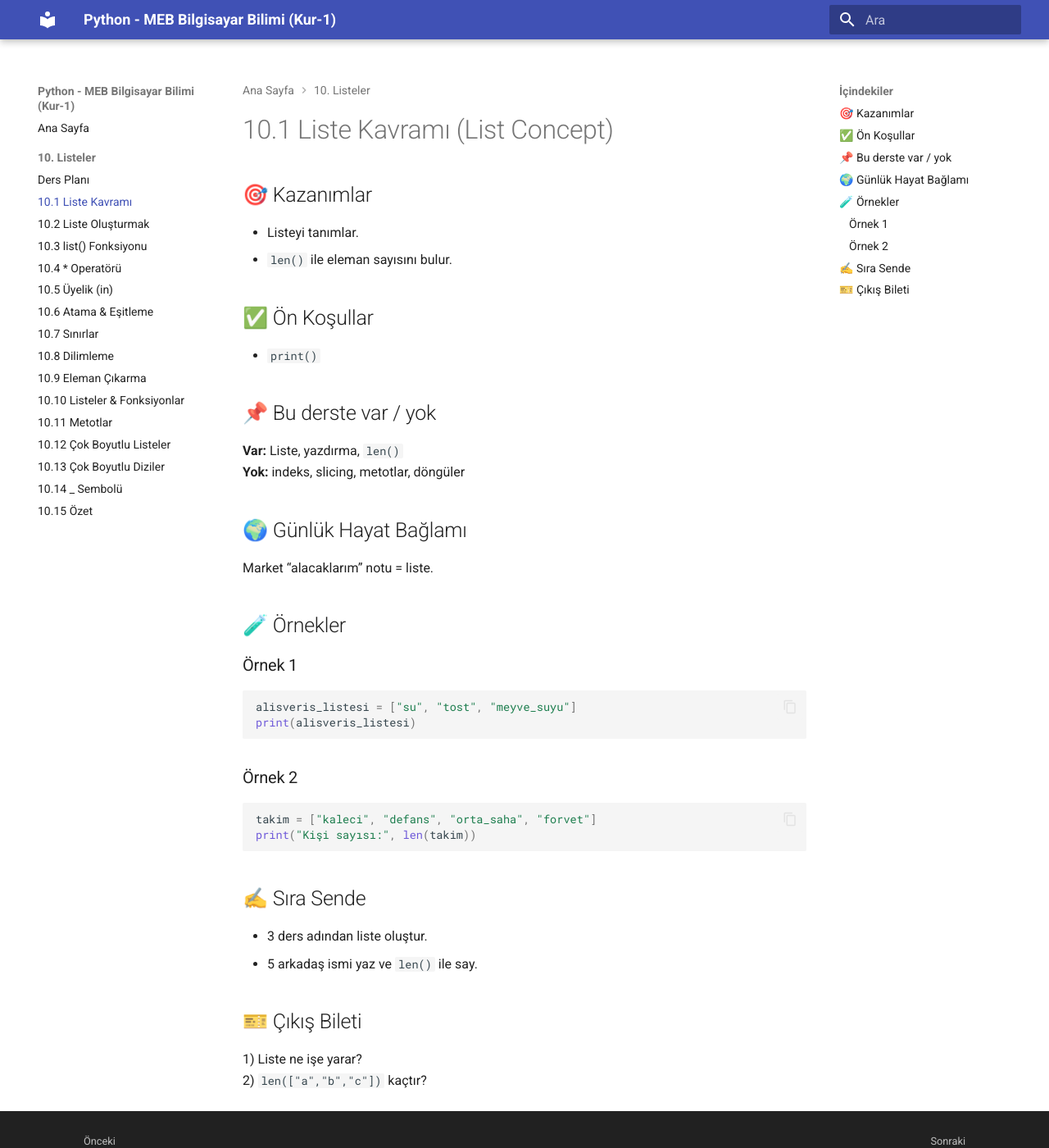
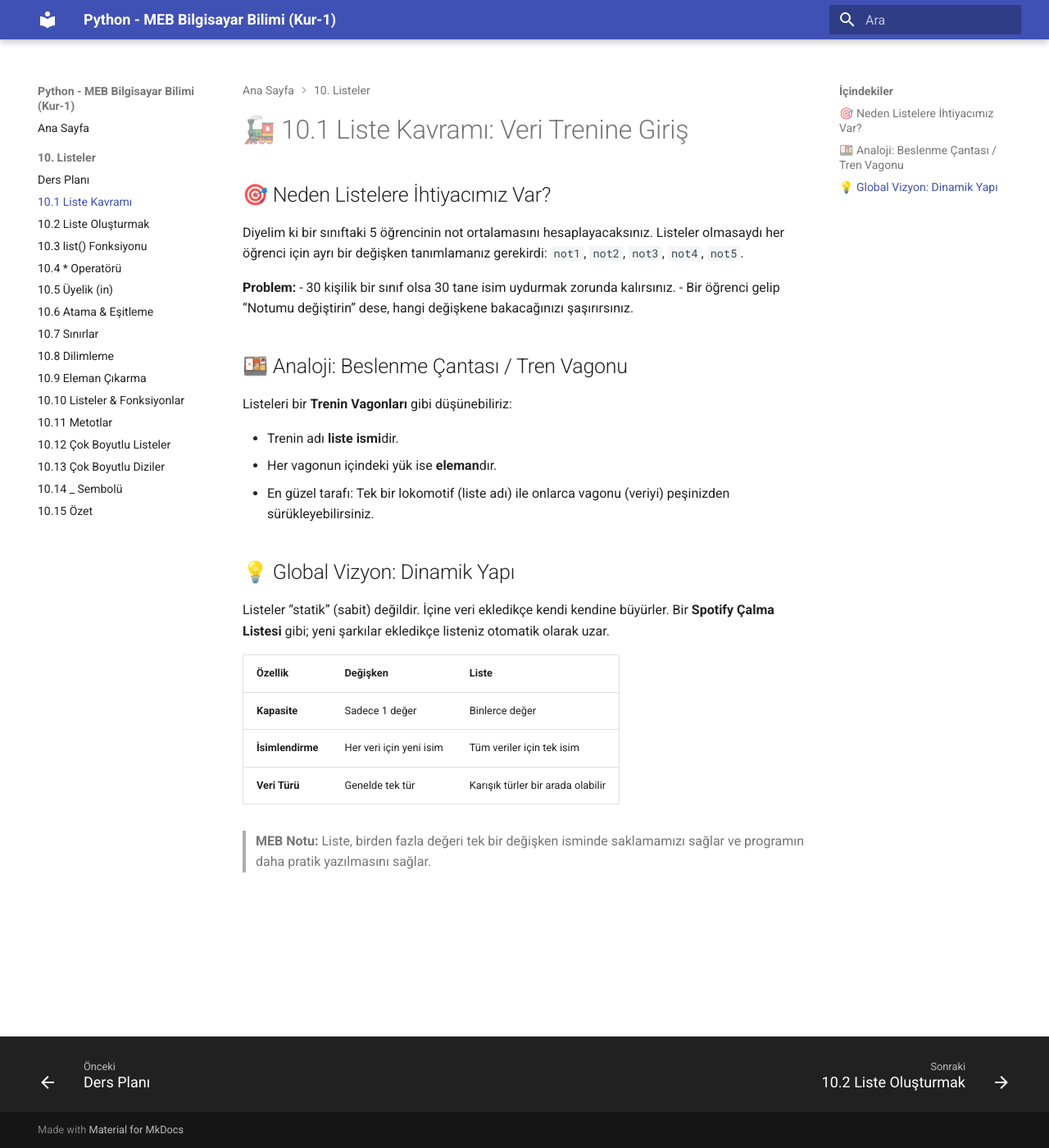
Before and after one commit to MehmettPeker/10-Sinif-Bilgisayar-Bilimi-Python, an MkDocs documentation site: the page built from docs/10_listeler/10_1_liste_kavrami__list_concept.md, in a window 1280 px wide and 1400 px high. Shown: the whole window at 82% size. Built offline with MkDocs 1.6.1 and Material for MkDocs 9.7.7, drawn with Linux system fonts in a browser that asks for light colours.

Commit message:
Update 10_1_liste_kavrami__list_concept.md

````diff
--- a/docs/10_listeler/10_1_liste_kavrami__list_concept.md
+++ b/docs/10_listeler/10_1_liste_kavrami__list_concept.md
@@ -1,36 +1,26 @@
-# 10.1 Liste Kavramı (List Concept)
+# 🚂 10.1 Liste Kavramı: Veri Trenine Giriş
 
-## 🎯 Kazanımlar
-- Listeyi tanımlar.
-- `len()` ile eleman sayısını bulur.
+## 🎯 Neden Listelere İhtiyacımız Var?
+Diyelim ki bir sınıftaki 5 öğrencinin not ortalamasını hesaplayacaksınız. Listeler olmasaydı her öğrenci için ayrı bir değişken tanımlamanız gerekirdi: `not1`, `not2`, `not3`, `not4`, `not5`.
 
-## ✅ Ön Koşullar
-- `print()`
+**Problem:**
+- 30 kişilik bir sınıf olsa 30 tane isim uydurmak zorunda kalırsınız.
+- Bir öğrenci gelip “Notumu değiştirin” dese, hangi değişkene bakacağınızı şaşırırsınız.
 
-## 📌 Bu derste var / yok
-**Var:** Liste, yazdırma, `len()`
-**Yok:** indeks, slicing, metotlar, döngüler
+## 🍱 Analoji: Beslenme Çantası / Tren Vagonu
+Listeleri bir **Trenin Vagonları** gibi düşünebiliriz:
 
-## 🌍 Günlük Hayat Bağlamı
-Market “alacaklarım” notu = liste.
+- Trenin adı **liste ismi**dir.
+- Her vagonun içindeki yük ise **eleman**dır.
+- En güzel tarafı: Tek bir lokomotif (liste adı) ile onlarca vagonu (veriyi) peşinizden sürükleyebilirsiniz.
 
-## 🧪 Örnekler
-### Örnek 1
-```python
-alisveris_listesi = ["su", "tost", "meyve_suyu"]
-print(alisveris_listesi)
-```
+## 💡 Global Vizyon: Dinamik Yapı
+Listeler “statik” (sabit) değildir. İçine veri ekledikçe kendi kendine büyürler. Bir **Spotify Çalma Listesi** gibi; yeni şarkılar ekledikçe listeniz otomatik olarak uzar.
 
-### Örnek 2
-```python
-takim = ["kaleci", "defans", "orta_saha", "forvet"]
-print("Kişi sayısı:", len(takim))
-```
+| Özellik | Değişken | Liste |
+| :--- | :--- | :--- |
+| **Kapasite** | Sadece 1 değer | Binlerce değer |
+| **İsimlendirme** | Her veri için yeni isim | Tüm veriler için tek isim |
+| **Veri Türü** | Genelde tek tür | Karışık türler bir arada olabilir |
 
-## ✍️ Sıra Sende
-- 3 ders adından liste oluştur.
-- 5 arkadaş ismi yaz ve `len()` ile say.
-
-## 🎫 Çıkış Bileti
-1) Liste ne işe yarar?
-2) `len(["a","b","c"])` kaçtır?
+> **MEB Notu:** Liste, birden fazla değeri tek bir değişken isminde saklamamızı sağlar ve programın daha pratik yazılmasını sağlar.
````
